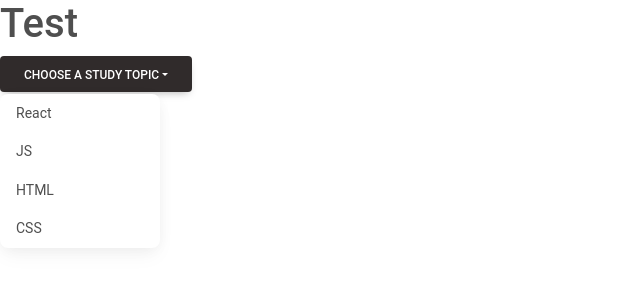
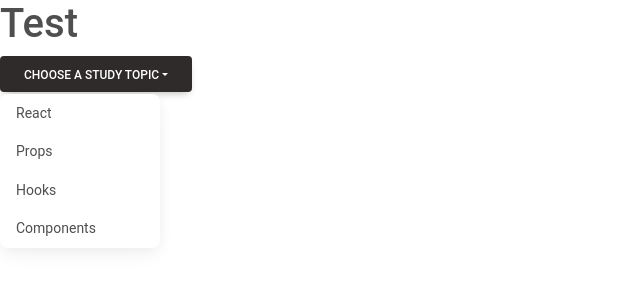
Before and after one commit to attrill20/CodeCrunchProjectWeek, a React (Create React App) app in the folder study-app/: page / in a window 1280 px wide. Both pictures are taken after a click on the button "CHOOSE A STUDY TOPIC". Shown: the top 300 px of the page, without its empty margins (0-640 px from the left). Built offline with nearby package versions, Linux system fonts and the light colour scheme.

Commit message:
incorporated our own data

```diff
--- a/study-app/src/App/App.js
+++ b/study-app/src/App/App.js
@@ -17,8 +17,20 @@ import DropDown from '../DropDown/DropDown';
 // create a function that will take in the data from the dropdown menu and display it to the list
 
 
-const dummyArray = {React: [{id: 1, title: "Master React", url: "link", description: "...."}], HTML: [{id:1, title: "using html"}]};
+const dummyArray = {
+React: [{title: "Master React", youtubeUrl: "link", docUrl: "....", quizUrl: ""}],
+Components: [{youtubeUrl: "https://www.youtube.com/watch?v=9vS86xgG3ak&t=12s",
+  docUrl:"https://stackabuse.com/guide-to-react-component/",
+  quizUrl:"https://quizgecko.com/quiz/test-your-react-component-knowledge",}],
 
+Props: [{title: "Props", youtubeUrl: "https://www.youtube.com/watch?v=PHaECbrKgs0",
+  docUrl: "https://www.freecodecamp.org/news/how-to-use-props-in-react/",
+  quizUrl: "https://quizgecko.com/create?quiz_id=40441"}],
+
+Hooks: [{ title: "Hooks", youtubeUrl:"https://www.youtube.com/watch?v=K0q-8ytGlVA",
+  docUrl: "https://www.codecademy.com/learn/react-101/modules/react-hooks-u/cheatsheet",
+  quizUrl: "https://quizgecko.com/quiz/master-react-hooks" }]
+}
 
 function App() {
 const [content, setContent] = useState(dummyArray);
--- a/study-app/src/DropDown/DropDown.js
+++ b/study-app/src/DropDown/DropDown.js
@@ -9,9 +9,9 @@ export default function DropDown(props) {
   </button>
   <ul className="dropdown-menu">
     <li onClick={props.handleClick}><a className="dropdown-item" href="#"> React </a></li>
-    <li onClick={props.handleClick}><a className="dropdown-item" href="#">JS</a></li>
-    <li onClick={props.handleClick}><a className="dropdown-item" href="#">HTML</a></li>
-    <li onClick={props.handleClick}><a className="dropdown-item" href="#">CSS</a></li>
+    <li onClick={props.handleClick}><a className="dropdown-item" href="#">Props</a></li>
+    <li onClick={props.handleClick}><a className="dropdown-item" href="#">Hooks</a></li>
+    <li onClick={props.handleClick}><a className="dropdown-item" href="#">Components</a></li>
   </ul>
 </div>
   )
--- a/study-app/src/List/List.js
+++ b/study-app/src/List/List.js
@@ -6,6 +6,10 @@ function List(props) {
     <div className="List">
 
       <p> {props.content && props.content[0].title} </p>
+      <p> {props.content && props.content[0].docUrl} </p>
+      <p> {props.content && props.content[0].youtubeUrl} </p>
+      <p> {props.content && props.content[0].quizUrl} </p>
+
 
     </div>
   );
```
